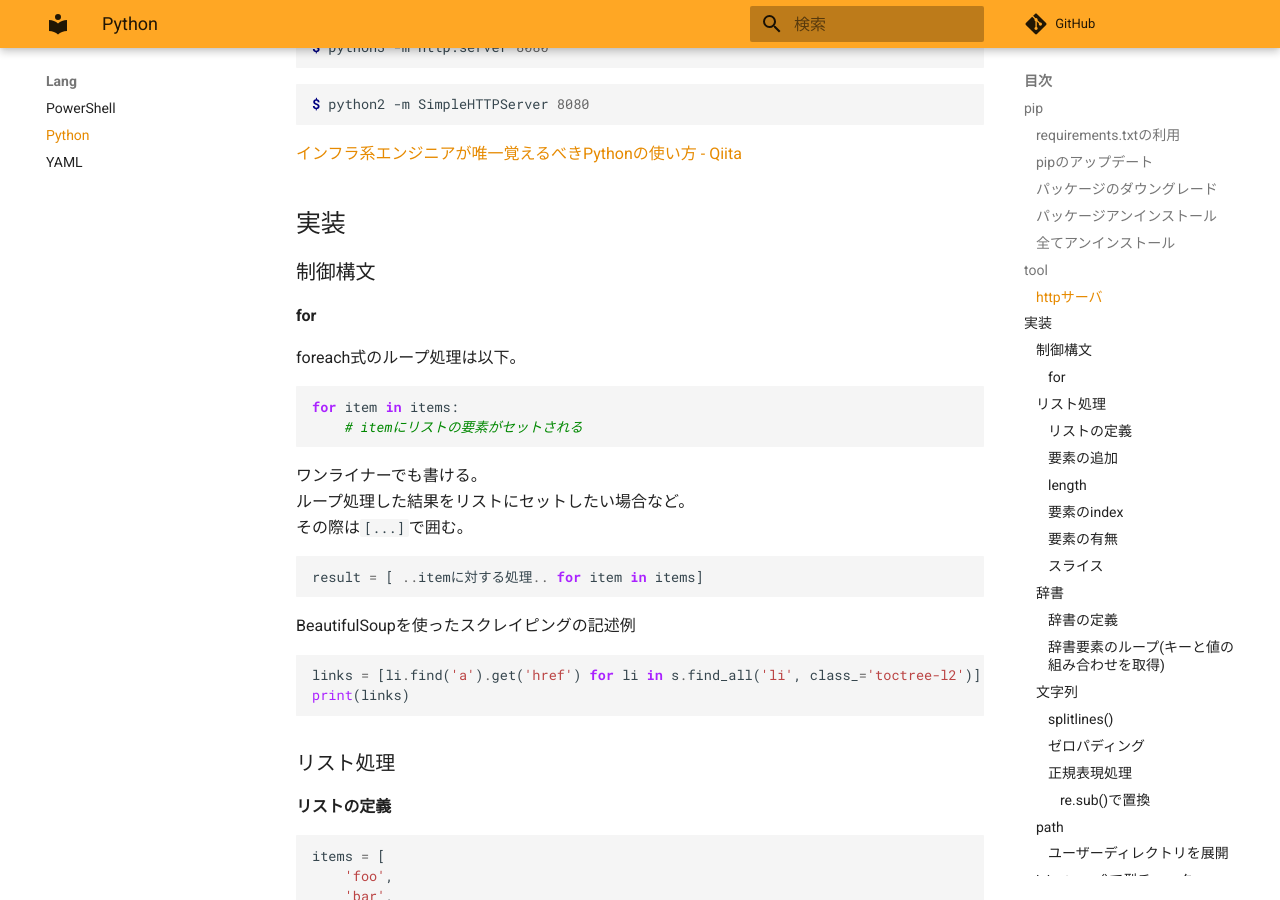
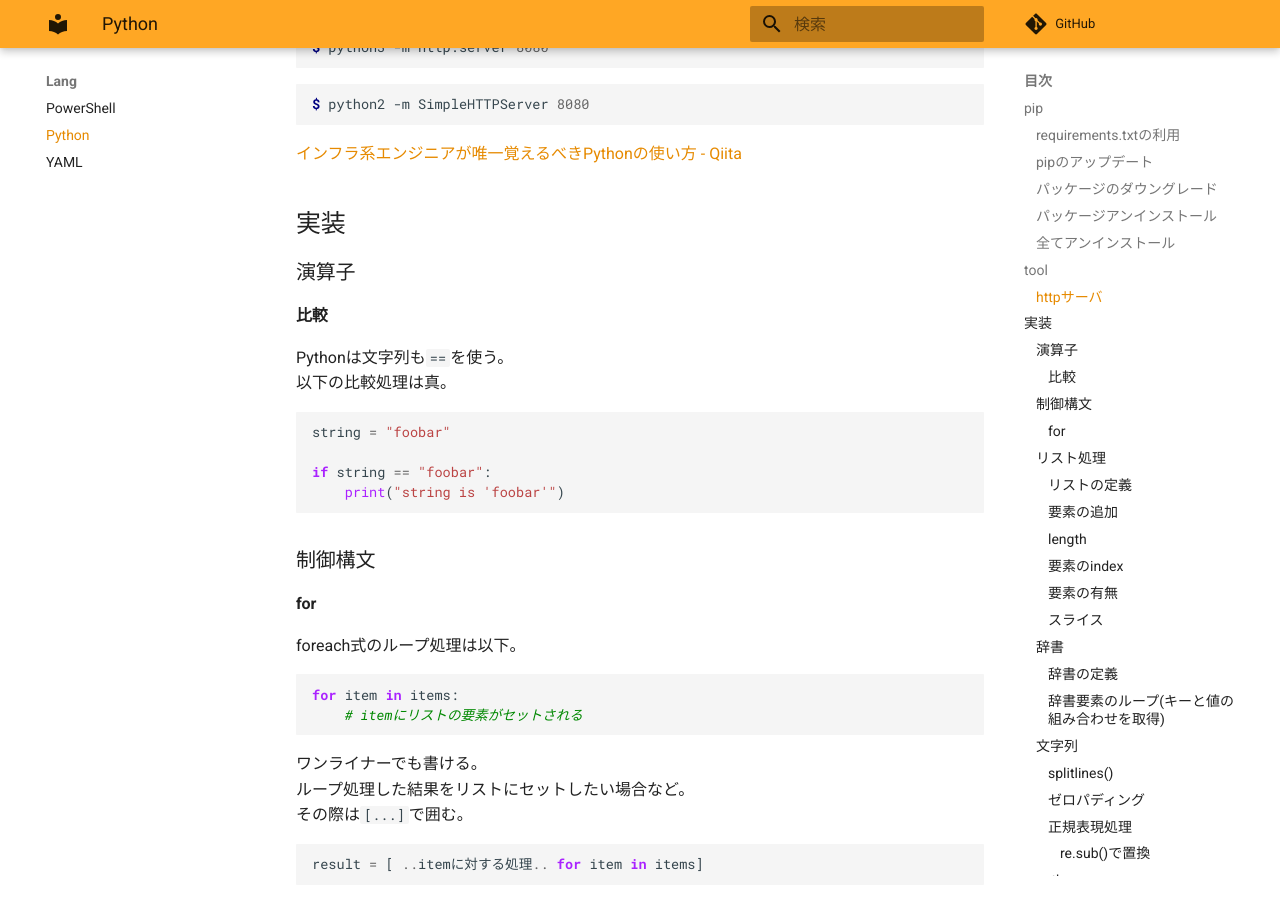
Before and after one commit to zaki-lknr/docs, an MkDocs documentation site: the page built from docs/lang/python.md, in a window 1280 px wide and 900 px high, scrolled down 1795 px. Built offline with MkDocs 1.6.1 and Material for MkDocs 9.7.7, drawn with Linux system fonts in a browser that asks for light colours; comment, search, counter and statistics services are not loaded.

Commit message:
add: lang/python: 文字列の比較演算

````diff
--- a/docs/lang/python.md
+++ b/docs/lang/python.md
@@ -88,6 +88,20 @@ $ python2 -m SimpleHTTPServer 8080
 [インフラ系エンジニアが唯一覚えるべきPythonの使い方 - Qiita](https://qiita.com/zaki-lknr/items/c4b0a596890dff7ffec6)
 
 ## 実装
+
+### 演算子
+
+#### 比較
+
+Pythonは文字列も`==`を使う。
+以下の比較処理は真。
+
+```python
+string = "foobar"
+
+if string == "foobar":
+    print("string is 'foobar'")
+```
 
 ### 制御構文
 
````
